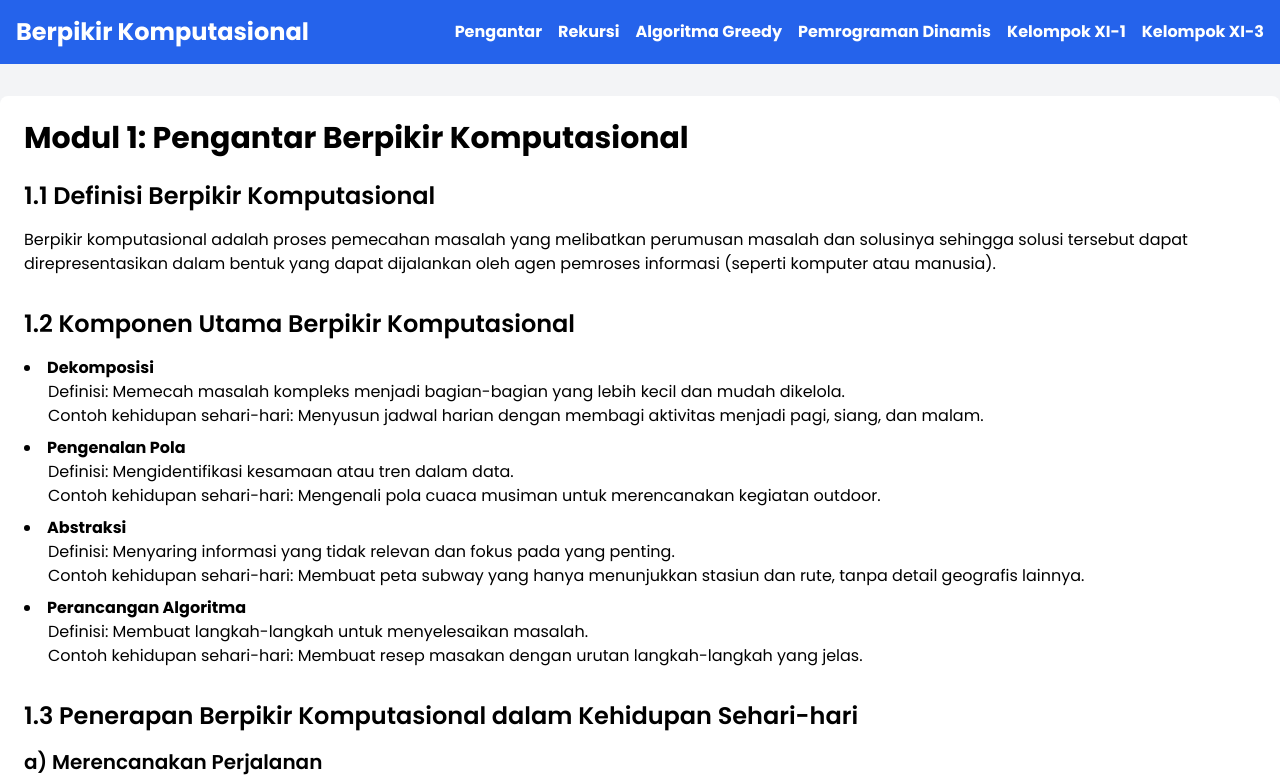
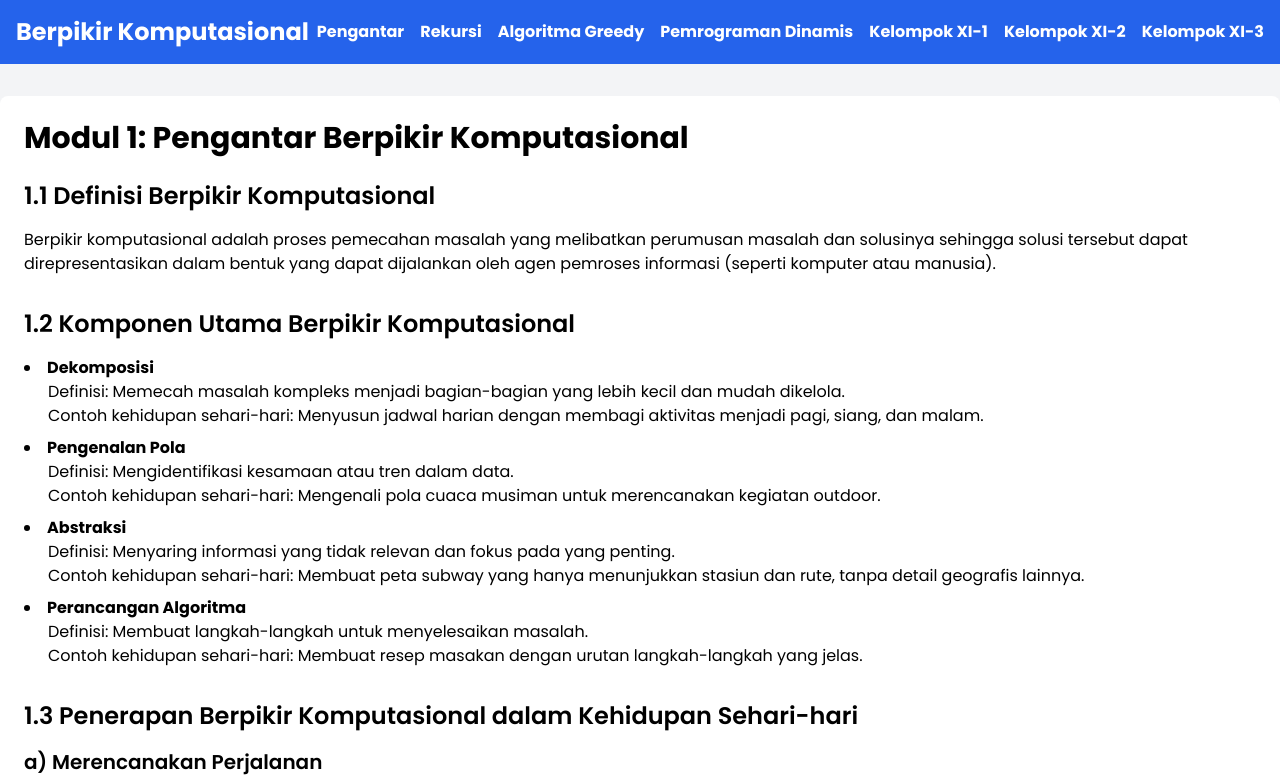
Before and after one commit to faruqeclypst/BerpikirKomputasional, a plain HTML site: page index.html in a window 1280 px wide. Shown: the top 781 px of the page. Drawn offline with nearby package versions, Linux system fonts and the light colour scheme.

Commit message:
Update index.html

```diff
--- a/index.html
+++ b/index.html
@@ -38,6 +38,7 @@
                 <li><a href="#" class="hover:text-blue-200" onclick="showPage(2)">Algoritma Greedy</a></li>
                 <li><a href="#" class="hover:text-blue-200" onclick="showPage(3)">Pemrograman Dinamis</a></li>
                 <li><a href="xi-1.html" class="hover:text-blue-200">Kelompok XI-1</a></li>
+                <li><a href="https://docs.google.com/document/d/116u_hkysNpakdJd8_r25bhNV1495qcCA3xUGSN55alk/edit?usp=sharing" class="hover:text-blue-200">Kelompok XI-2</a></li>
                 <li><a href="xi-3.html" class="hover:text-blue-200">Kelompok XI-3</a></li>
             </ul>
         </div>
```
